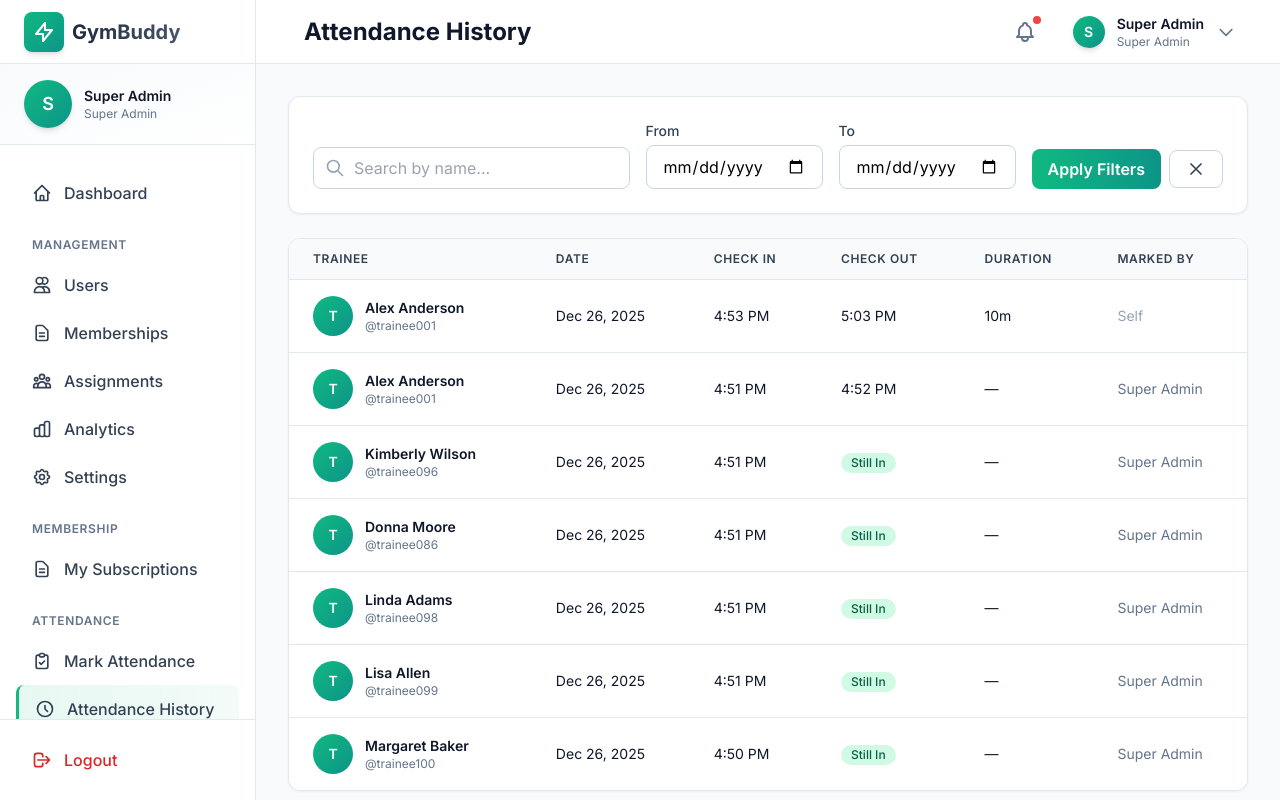
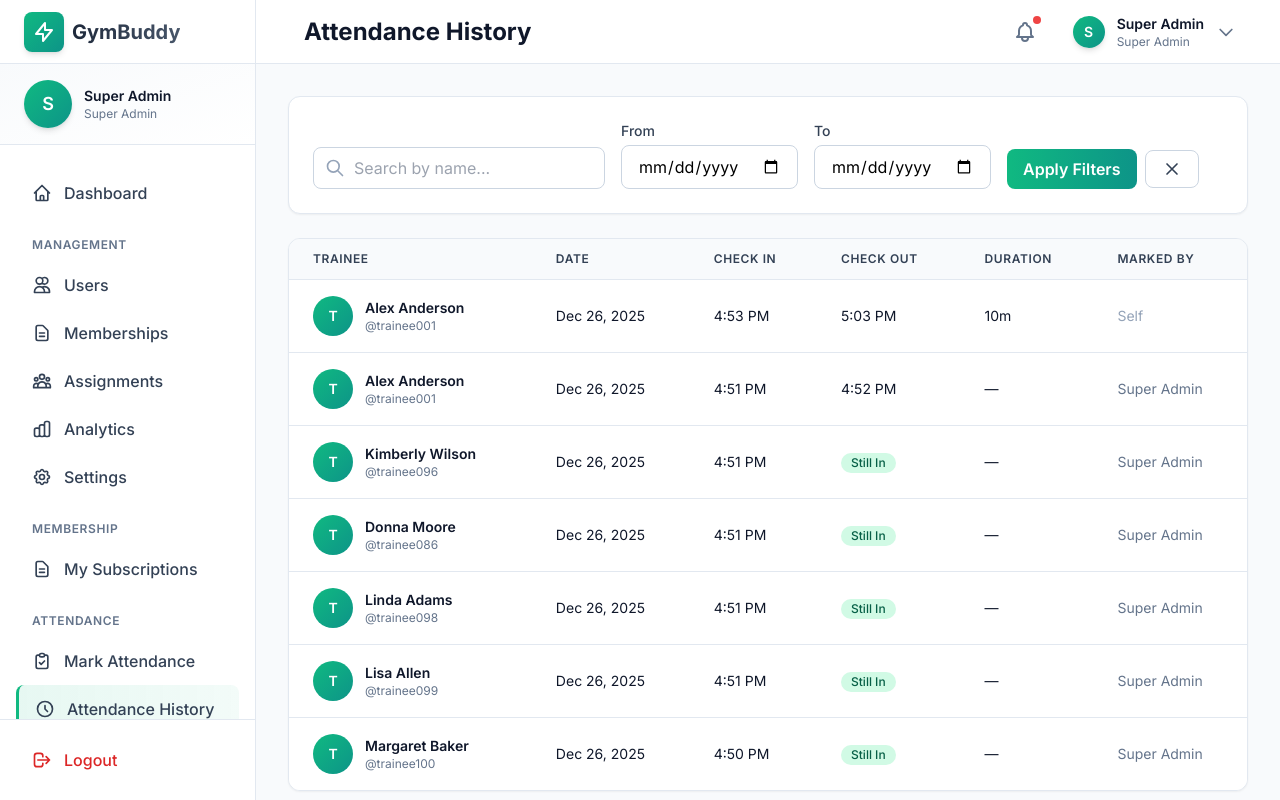
Before and after one commit to manjurulhoque/gymbuddy, a Django app: page /users/attendance/history/ in a window 1280 px wide. Run offline with Django 5.2, Linux system fonts and the light colour scheme; a user stored in the database is signed in; data comes from the database, SQL or seed files in the repository; both versions use the stored data as it was after the commit; style sheets or scripts are compiled from the project's sources.

Commit message:
fix: update attendance templates for improved styling and layout
- modified button styling in attendance check-in template for consistency
- adjusted search bar layout in attendance history template for better alignment

```diff
--- a/templates/users/attendance_check_in.html
+++ b/templates/users/attendance_check_in.html
@@ -28,7 +28,7 @@
                     {% csrf_token %}
                     <button
                         type="submit"
-                        class="inline-flex items-center space-x-2 px-8 py-4 bg-gradient-to-r from-red-500 to-pink-600 text-white rounded-lg font-semibold hover:from-red-600 hover:to-pink-700 transform hover:scale-105 transition-all duration-200 shadow-md hover:shadow-lg text-lg"
+                        class="inline-flex items-center space-x-2 px-8 py-4 bg-red-500 text-white rounded-lg font-semibold hover:from-red-600 hover:to-pink-700 transform hover:scale-105 transition-all duration-200 shadow-md hover:shadow-lg text-lg"
                     >
                         <svg class="w-6 h-6" fill="none" stroke="currentColor" viewBox="0 0 24 24">
                             <path stroke-linecap="round" stroke-linejoin="round" stroke-width="2" d="M6 18L18 6M6 6l12 12"></path>
--- a/templates/users/attendance_history.html
+++ b/templates/users/attendance_history.html
@@ -12,7 +12,7 @@
             <div class="flex flex-col sm:flex-row gap-4 items-stretch sm:items-end">
                 <!-- Search Bar -->
                 {% if is_trainer or not is_trainee %}
-                <div class="relative w-full sm:w-auto flex-1">
+                <div class="relative w-full sm:w-auto">
                     <div class="absolute inset-y-0 left-0 pl-3 flex items-center pointer-events-none">
                         <svg class="h-5 w-5 text-slate-400" fill="none" stroke="currentColor" viewBox="0 0 24 24">
                             <path stroke-linecap="round" stroke-linejoin="round" stroke-width="2" d="M21 21l-6-6m2-5a7 7 0 11-14 0 7 7 0 0114 0z"></path>
```
Also changed, not shown: db.sqlite3.
